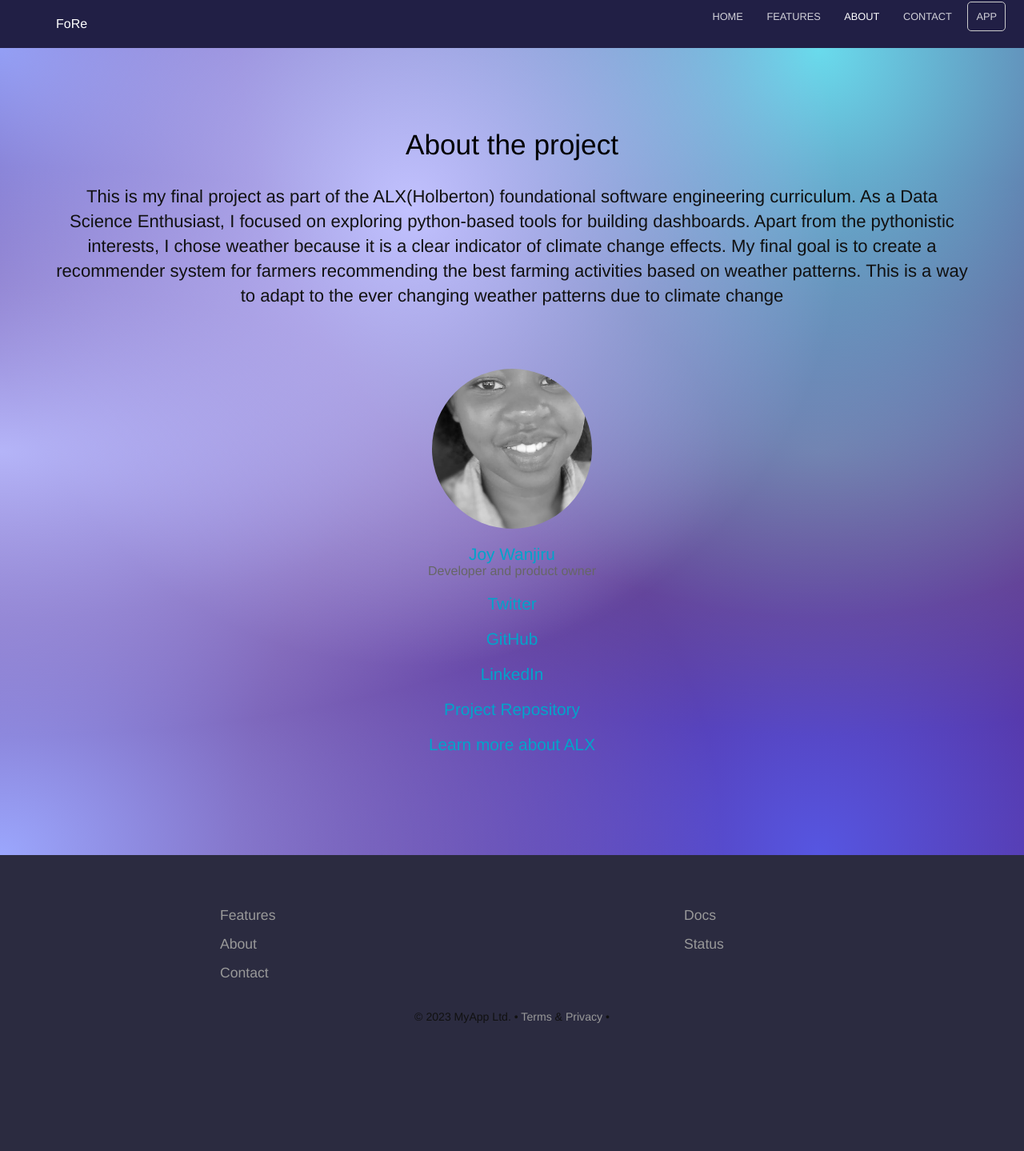
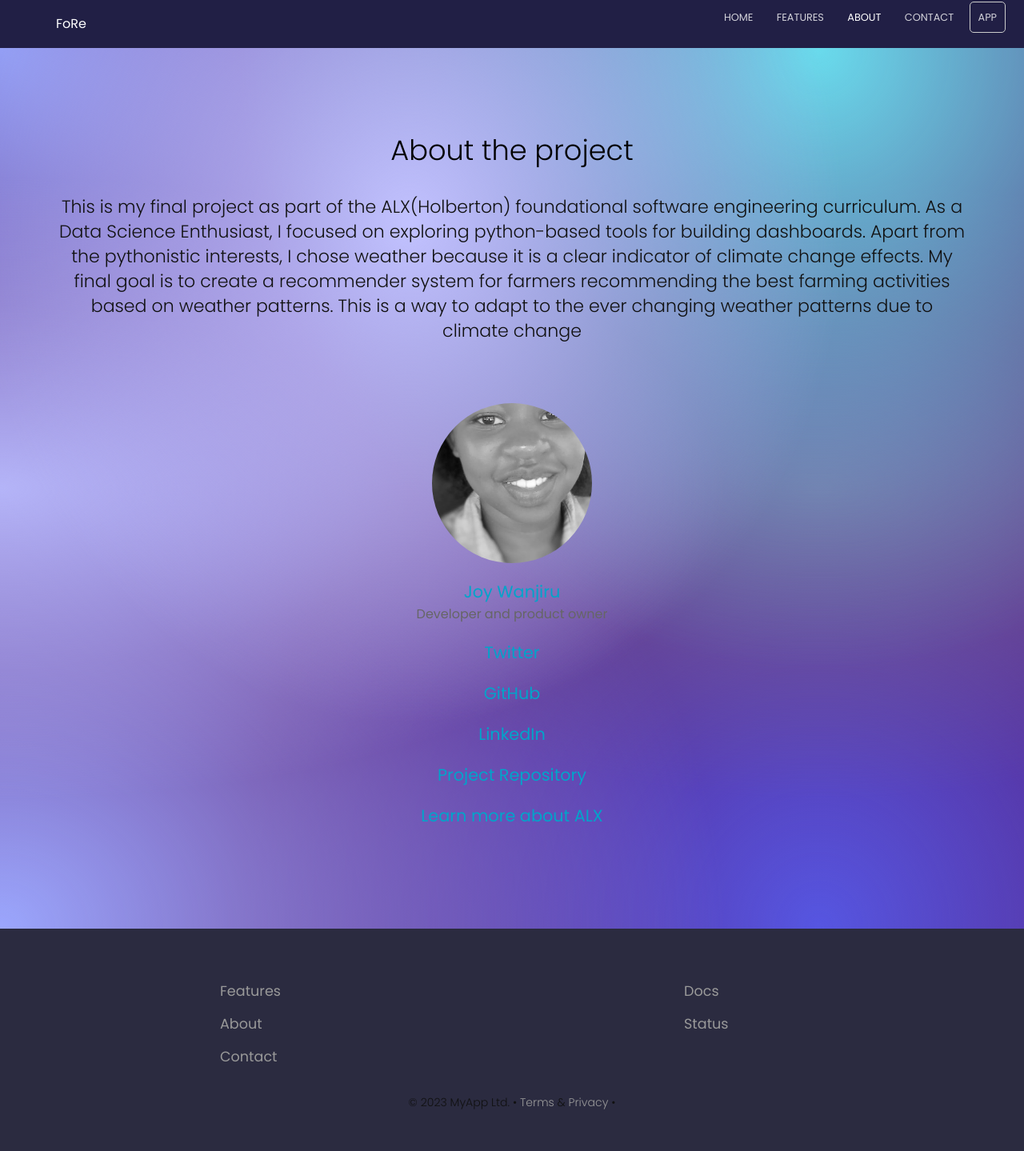
Before and after one commit to Her-o1/my_landing_page, a Jekyll site: the page built from about.html, in a window 1280 px wide. Shown: the whole page at 80% size. Built offline with Jekyll 4.4.1, drawn with Linux system fonts in a browser that asks for light colours; before the commit the page ends 1331 px from its top, so only the background shows below that.

Commit message:
Update default.html

```diff
--- a/_layouts/default.html
+++ b/_layouts/default.html
@@ -10,6 +10,9 @@
 
 		<link rel="stylesheet" href="{{ site.baseurl }}/css/screen.css">
 		<link rel="icon" type="image/png" href="{{ site.baseurl }}/favicon.png">
+		<link href="https://fonts.googleapis.com/css2?family=Poppins:wght@400;500&display=swap" rel="stylesheet">
+		<link href="https://fonts.googleapis.com/css?family=Open+Sans:300,300i,400,400i,600,600i,700,700i|Raleway:300,300i,400,400i,500,500i,600,600i,700,700i|Poppins:300,300i,400,400i,500,500i,600,600i,700,700i" rel="stylesheet">
+		<link rel="stylesheet" href="https://cdnjs.cloudflare.com/ajax/libs/font-awesome/4.7.0/css/font-awesome.min.css">
 
 		{% if jekyll.environment == 'production' and site.google_analytics_key != '' %}
 			<script>
```
